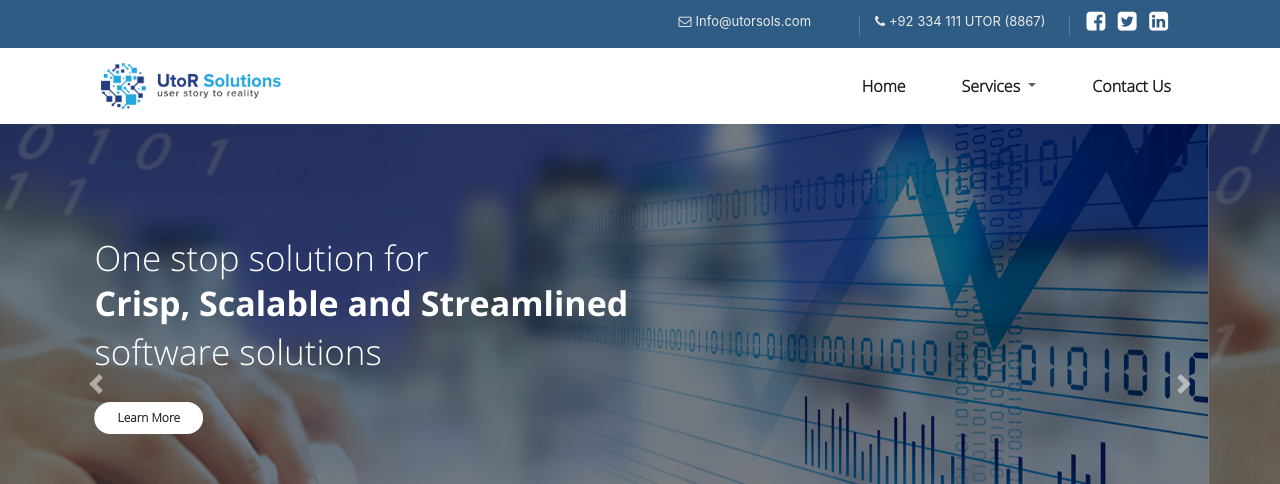
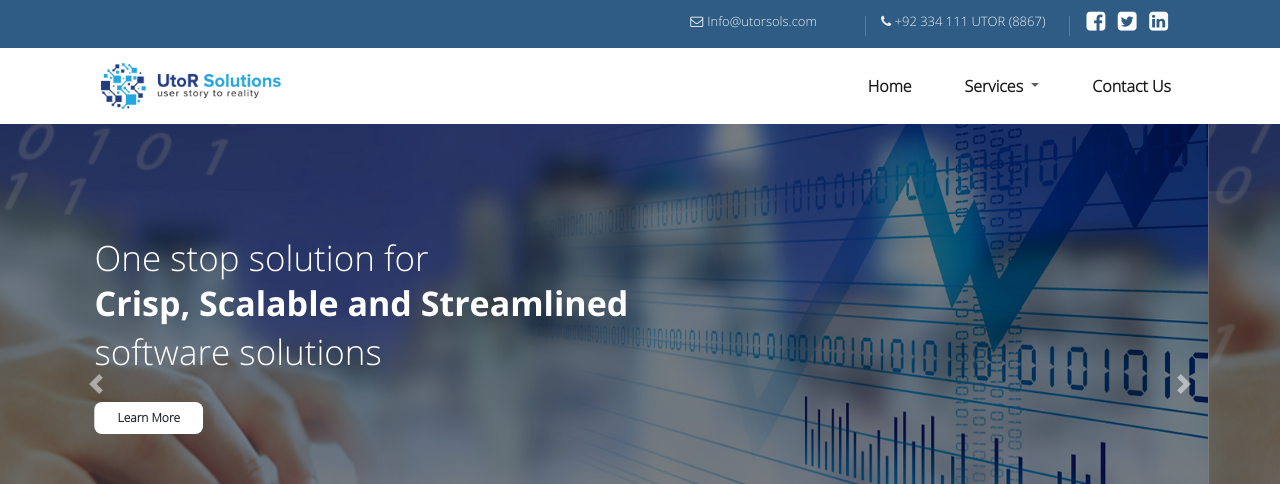
Before and after one commit to AbdulRehmancode/utor-portfolio, a plain HTML site: page index.html in a window 1280 px wide. Shown: the top 484 px of the page. Drawn offline with nearby package versions, Linux system fonts and the light colour scheme.

Commit message:
bar-changes

```diff
--- a/css/style.css
+++ b/css/style.css
@@ -1,6 +1,13 @@
 @import url('https://fonts.googleapis.com/css2?family=Open+Sans:wght@700&display=swap');
 @import url('https://fonts.googleapis.com/css2?family=Open+Sans:ital@1&display=swap');
-
+@font-face {
+  font-family: OpenSans-Light;
+  src: url(../fonts/OpenSans-Light.ttf);
+}
+@font-face {
+  font-family: Gilroy-Light;
+  src: url(../fonts/Gilroy-Light.otf);
+}
 .top-bar {
     background-color: #2e5c84;
 }
@@ -52,9 +59,10 @@
     font-weight: 500;
 }
 .topbar-inner .row p {
-  color: rgb(235, 235, 235);
+  color: #eceff2;
   padding-top:8px ;
   font-size: 13px;
+  font-family: OpenSans-Light;
 }
 .number {
 
@@ -63,10 +71,7 @@
 
 }
 
-@font-face {
-  font-family: OpenSans-Light;
-  src: url(../fonts/OpenSans-Light.ttf);
-}
+
 
 .nav-link {
   font-weight: bold;
@@ -115,7 +120,7 @@ margin: 4px;
     text-align: left !important;
 }
 .custom-btn {
-  border-radius: 22px !important;
+  border-radius: 8px !important;
   padding-left: 22px !important;
   padding-right: 22px !important;
   font-family: OpenSans-Light;
@@ -130,7 +135,7 @@ margin: 4px;
 }
 .navbar-light .navbar-nav .nav-link {
   color: rgba(0,0,0,.5);
-  margin-left: 40px;
+  margin-left: 37px;
 }
 .topbar-inner {
   margin-right: 38px;
```
Also changed, not shown: fonts/Gilroy-ExtraBold.otf (added), fonts/Gilroy-Light.otf (added).
